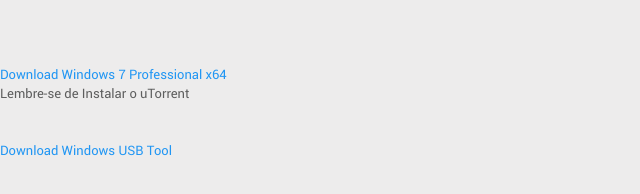
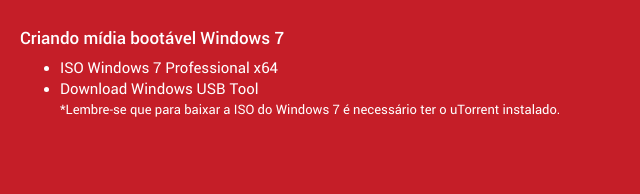
Before and after one commit to suporte-projet/suporte-projet.github.io, a plain HTML site: page temporario/index.html in a window 1280 px wide. Shown: the whole page, without its empty margins (0-640 px from the left). Drawn offline with nearby package versions, Linux system fonts and the light colour scheme; files that its build step writes are made by us from their sources; files whose address does not match are found by name.

Commit message:
new visual page temporary

```diff
--- a/temporario/index.html
+++ b/temporario/index.html
@@ -7,20 +7,45 @@
     <meta name="viewport" content="width=device-width, initial-scale=1">
     <title>Página Temporária</title>
 
-    <!--[if IE]><link rel="shortcut icon" href="img/favicon.ico"><![endif]-->
-    <link rel="icon" href="img/favicon.ico">
 
     <!-- Vendor CSS -->
-    <link href="vendors/animate-css/animate.min.css" rel="stylesheet">
+    <link href="../vendors/animate-css/animate.min.css" rel="stylesheet">
 
     <!-- CSS -->
-    <link href="css/app.min.css" rel="stylesheet">
+    <link href="../css/app.min.css" rel="stylesheet">
 
+    <style type="text/css">
+    	* {
+    		color: white !important;
+    	}
+    	body {
+    		margin: 0px;
+    		padding: 0px;
+    		background-color: #c51e28 !important;
+    	}
+    	.main {
+    		padding: 20px;
+    	}
+    	ul li a {
+    		font-size: 15px;
+    	}
+    	ul li a:hover{
+    		text-decoration: underline;
+    	}
+    </style>
 </head>
 <body>
-    <a href="magnet:?xt=urn:btih:22B5C7DC5F1863B301279AA6F30597949A14119E&amp;dn=pt_windows_7_professional_with_sp1_x64_dvd_u_676950-THEPIRATEGRATIS.COM.iso&amp;tr=udp%3a%2f%2ftracker.openbittorrent.com%3a80%2fannounce&amp;tr=udp%3a%2f%2ftracker.publicbt.com%3a80%2fannounce&amp;tr=udp%3a%2f%2ftracker.ccc.de%3a80%2fannounce">Download Windows 7 Professional x64</a>
-    <p>Lembre-se de Instalar o uTorrent</p>
-    <br>
-    <a href="http://wudt.codeplex.com/">Download Windows USB Tool</a>
+	<div class="main">
+		<h4>Criando mídia bootável Windows 7</h4>
+		<ul>
+			<li>
+				<a href="magnet:?xt=urn:btih:22B5C7DC5F1863B301279AA6F30597949A14119E&amp;dn=pt_windows_7_professional_with_sp1_x64_dvd_u_676950-THEPIRATEGRATIS.COM.iso&amp;tr=udp%3a%2f%2ftracker.openbittorrent.com%3a80%2fannounce&amp;tr=udp%3a%2f%2ftracker.publicbt.com%3a80%2fannounce&amp;tr=udp%3a%2f%2ftracker.ccc.de%3a80%2fannounce">ISO Windows 7 Professional x64</a>
+			</li>
+			<li>
+				<a href="http://wudt.codeplex.com/" target="_blank">Download Windows USB Tool</a>
+				<p>*Lembre-se que para baixar a ISO do Windows 7 é necessário ter o uTorrent instalado.</p>
+			</li>
+		</ul>
+	</div>
 </body>
 </html>
```
